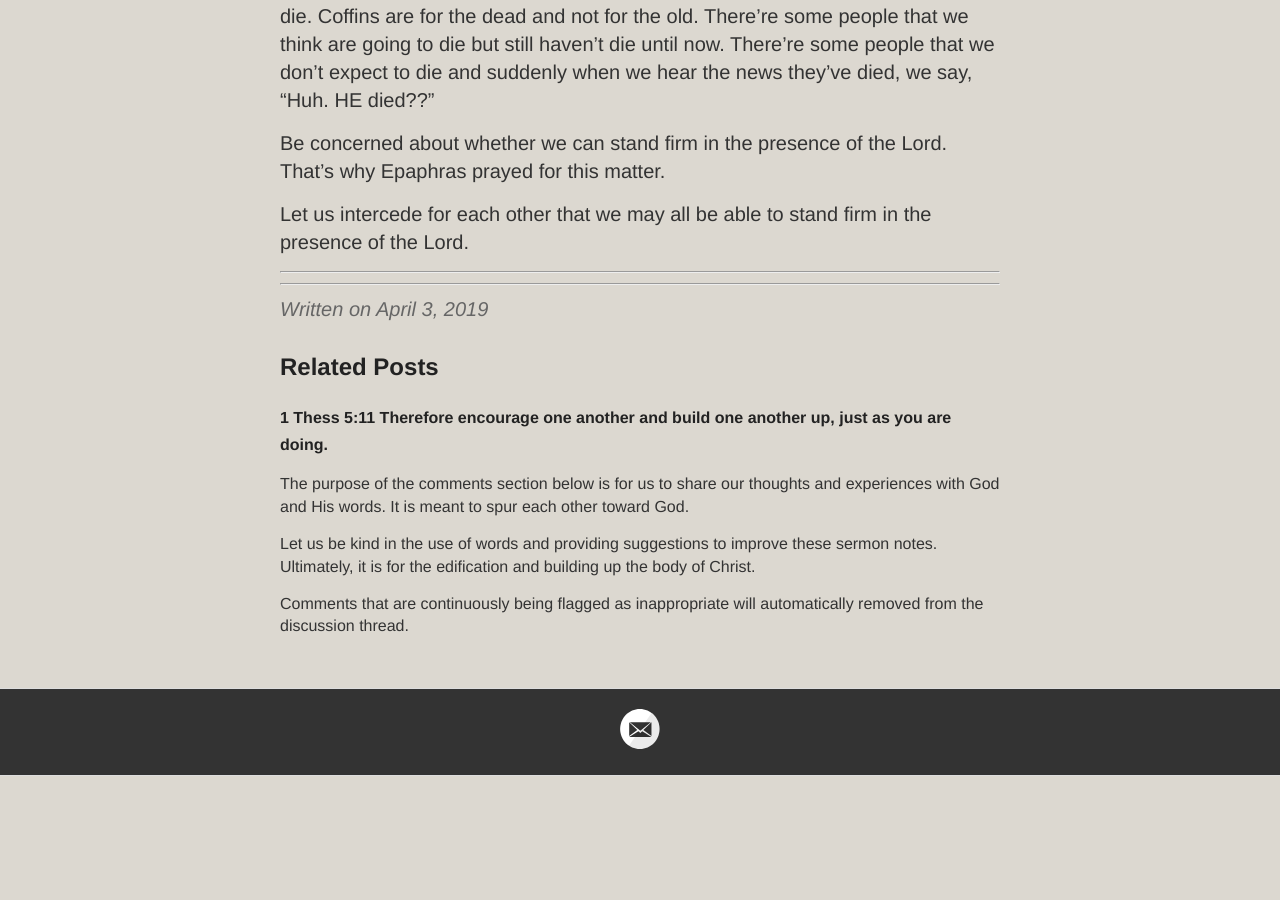
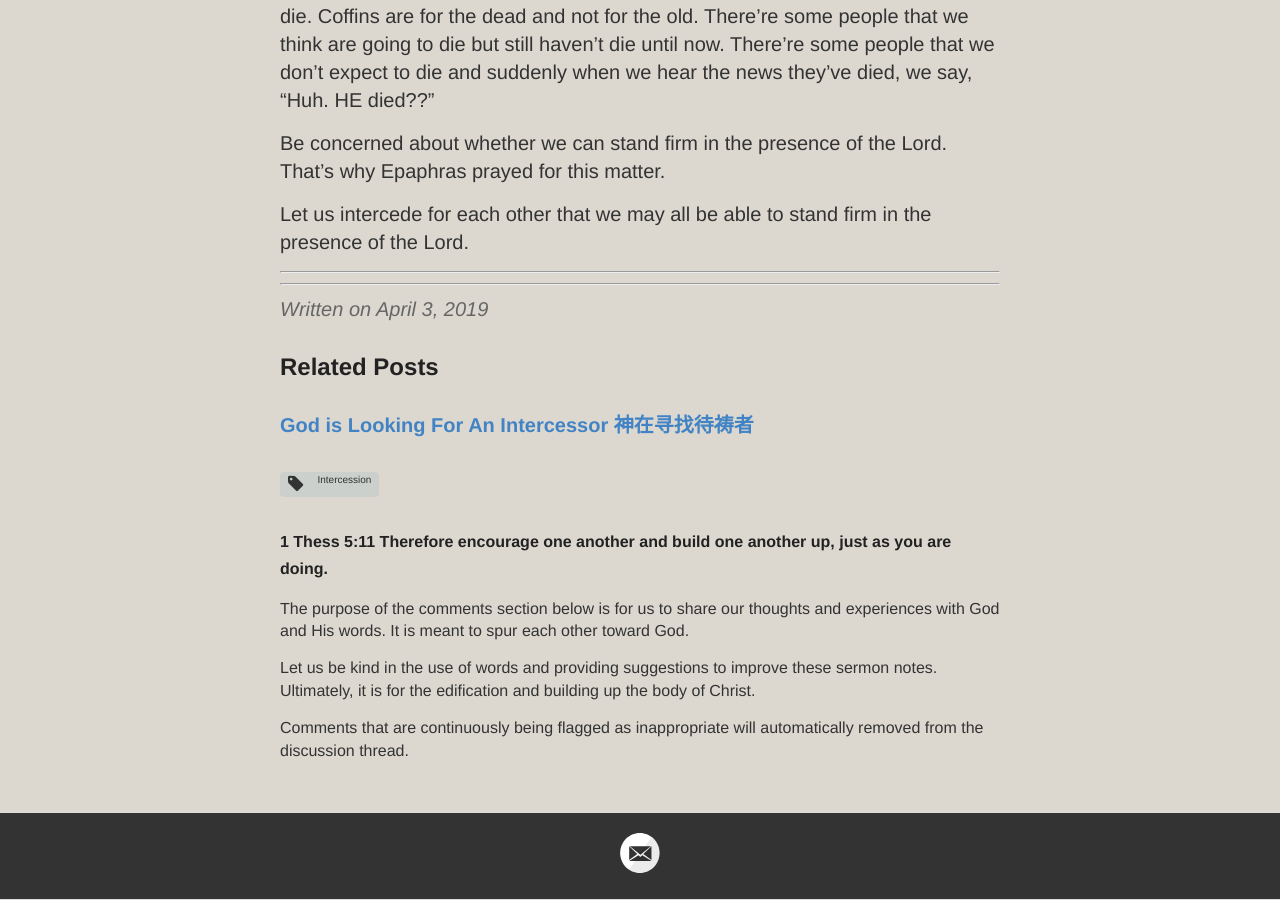
Before and after one commit to catchupTJC/catchuptjc.github.io, a Jekyll site: the page built from _posts/2019-04-03-EpaphrasIntercession.md, in a window 1280 px wide and 900 px high, scrolled down 5564 px. Built offline with Jekyll 4.4.1, drawn with Linux system fonts in a browser that asks for light colours; nearby versions of some CDN libraries; comment, search, counter and statistics services are not loaded; before the commit the page ends 6340 px from its top, so only the background shows below that; some of the changed text lies outside the part shown.

Commit message:
Update 2019-04-03-EpaphrasIntercession.md

```diff
--- a/_posts/2019-04-03-EpaphrasIntercession.md
+++ b/_posts/2019-04-03-EpaphrasIntercession.md
@@ -1,8 +1,8 @@
 ---
 layout: post
 title: Epaphras’ Intercession 以巴弗的代祷
-category: Sermon(SG)2019
-tags: [Intercession]
+category: sermon(SG)2019
+tags: [intercession]
 hymns: [405,406]
 ---
 
```
